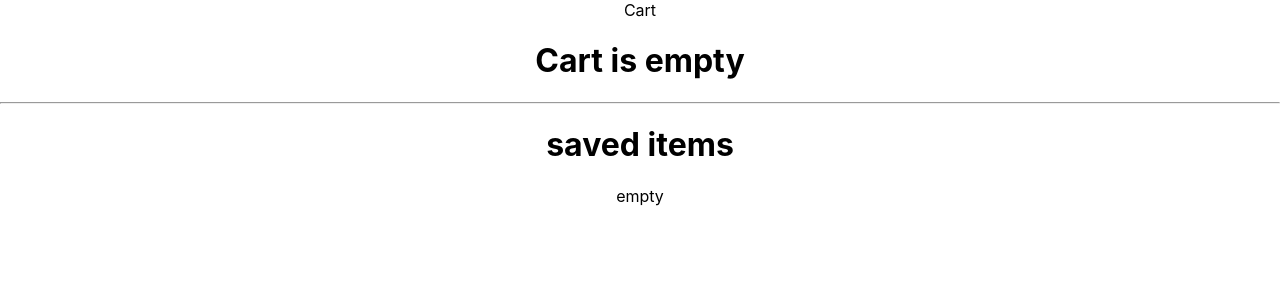
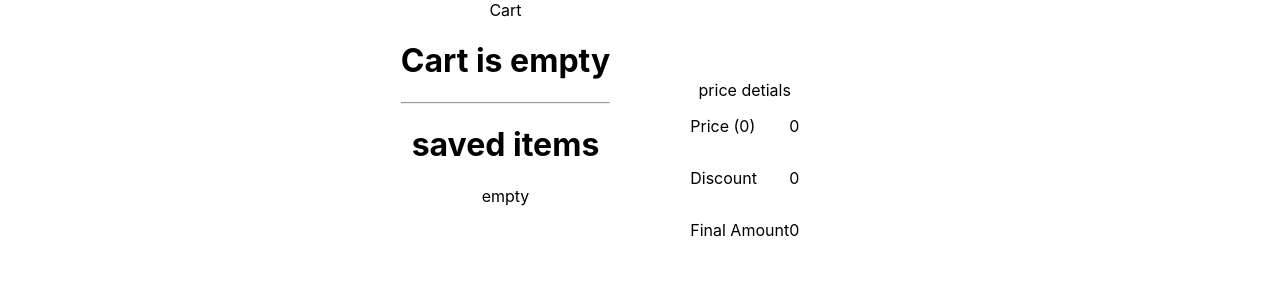
Before and after one commit to BALAJI141031/roc8-sprint-cart-feature, a React (Create React App) app: page /cart in a window 1280 px wide. Shown: the top 300 px of the page. Built offline with nearby package versions, Linux system fonts and the light colour scheme.

Commit message:
feat:price card

```diff
--- a/src/components/cartItem.js
+++ b/src/components/cartItem.js
@@ -1,15 +1,18 @@
 import React from 'react'
 import {useState,useReducer} from 'react'
 import {useCart} from '../context.js/cart'
-function CartItem({cartItem}) {
+function CartItem({cartItem,setSum,setDiscount}) {
     const {dispatchCart}=useCart()
 
     const setCounterCb=(counter,action)=>{
-        console.log(action.type)
 
         if(action.type==="increase"){
+            setSum((prevSum)=>prevSum+cartItem.price)
+            setDiscount((prevDiscount)=>prevDiscount+cartItem.discount)
             return counter=counter+1
         }else{
+            setSum((prevSum)=>prevSum-cartItem.price)
+            setDiscount((prevDiscount)=>prevDiscount-cartItem.discount)
             return counter=counter-1
         }
     }
@@ -24,16 +27,20 @@ function CartItem({cartItem}) {
                 +
             </button>
             <p>{counter}</p>
-             <button disabled={counter<=0?true:false} onClick={()=>setCounter({type:"decrease"})}>
+             <button disabled={counter<=1?true:false} onClick={()=>setCounter({type:"decrease"})}>
                 -
             </button>
             </div>
-            <button onClick={()=>dispatchCart({type:"remove",payload:cartItem.id})}>Remove</button>
-            <button onClick={()=>dispatchCart({type:"save",payload:cartItem})}>Save For Later</button>
-
-            {
-
-            }
+            <button onClick={()=>{
+                setSum((prevSum)=>prevSum -counter*cartItem.price)
+                setDiscount((prevDiscount)=>prevDiscount-counter*cartItem.discount)
+                dispatchCart({type:"remove",payload:cartItem.id})}
+                }>Remove</button>
+            <button onClick={()=>{
+                dispatchCart({type:"save",payload:cartItem})
+                setDiscount((prevDiscount)=>prevDiscount-cartItem.discount)
+                setSum((prevSum)=>prevSum -cartItem.price)
+                }}>Save For Later</button>
         </div>
   )
 }
--- a/src/components/savedItem.js
+++ b/src/components/savedItem.js
@@ -1,12 +1,16 @@
 import React from 'react'
 import {useCart} from '../context.js/cart'
-function SavedItem({savedItem}) {
+function SavedItem({savedItem,setSum}) {
     const {dispatchCart}=useCart()
   return (
     <div>
         <img src={savedItem.imageUrl}/>
         <p>{savedItem.brand}</p>
-        <button onClick={()=>dispatchCart({type:"cart",payload:savedItem,falg:true})}>Move TO cart</button>
+        <button onClick={()=>{
+            dispatchCart({type:"cart",payload:savedItem,falg:true})
+            setSum((prevSum)=>prevSum +savedItem.price)
+        }
+            }>Move TO cart</button>
     </div>
   )
 }
--- a/src/context.js/cart.js
+++ b/src/context.js/cart.js
@@ -15,7 +15,6 @@ const CartProvider = ({ children }) => {
           ...cartState,
           cart: [...cartState.cart,action.payload],
           saved:savedItemsFromCart
-        //   cartCount: action.payload.cartCount,
         };
       case "remove":
         const filteredItems=cartState.cart.filter((product)=>product.id!==action.payload)
--- a/src/db.js
+++ b/src/db.js
@@ -8,6 +8,7 @@ export let dbProducts= {
         idealFor:"men",
         brand:"roadster",
         price:500,
+        discount:100,
         },
          {
         id:uuid(),
@@ -15,7 +16,8 @@ export let dbProducts= {
         sizes:"XL",
         idealFor:"men",
         brand:"roadster",
-        price:800
+        price:800,
+        discount:200,
         },
         ,
          {
@@ -24,7 +26,8 @@ export let dbProducts= {
         sizes:"M",
         idealFor:"men",
         brand:"roadster",
-        price:600
+        price:600,
+        discount:300,
         },
         ,
          {
@@ -33,7 +36,8 @@ export let dbProducts= {
         sizes:"M",
         idealFor:"men",
         brand:"wrogn",
-        price:700
+        price:700,
+        discount:200,
         },
         ,
          {
@@ -42,7 +46,8 @@ export let dbProducts= {
         sizes:"L",
         idealFor:"children",
         brand:"wrogn",
-        price:1500
+        price:1500,
+        discount:400,
         },
         ,
          {
@@ -51,7 +56,8 @@ export let dbProducts= {
         sizes:"L",
         idealFor:"women",
         brand:"allensolly",
-        price:2500
+        price:2500,
+        discount:400,
         },
         ,
          {
@@ -60,7 +66,8 @@ export let dbProducts= {
         sizes:"S",
         idealFor:"women",
         brand:"allensolly",
-        price:3500
+        price:3500,
+        discount:500,
         },
     ]
 }
--- a/src/index.css
+++ b/src/index.css
@@ -30,3 +30,18 @@ img{
 .quantity-section > button{
   margin: 10px;
 }
+
+.cart-section{
+  display: flex;
+  justify-content: center;
+}
+
+.cart-section > div:nth-child(2){
+  margin:5rem
+}
+
+.flex-div{
+  display: flex;
+  align-items: center;
+  justify-content: space-between;
+}
--- a/src/routes/cart.js
+++ b/src/routes/cart.js
@@ -3,21 +3,53 @@ import {useCart} from '../context.js/cart'
 import Products from './products'
 import CartItem from '../components/cartItem'
 import SavedItem from '../components/savedItem'
+import {useState} from 'react'
 function Cart() {
 
     const {cart,saved}=useCart()
+    let cartInitialPrice
+    let initialDiscount
+    if(cart.length!==0){
+        cartInitialPrice=cart.reduce((acc,item)=>acc+item.price,0)
+    }else{
+        cartInitialPrice=0
+    }
+    if(cart.length!==0){
+        initialDiscount=cart.reduce((acc,item)=>acc+item.discount,0)
+    }else{
+        initialDiscount=0
+    }
+    const [sum,setSum]=useState(cartInitialPrice)
+    const [discount,setDiscount]=useState(initialDiscount)
   return (
-    <div>
+   <div className='cart-section'> <div>
         Cart
         {cart.length !==0 ? cart.map((cartItem)=>{
-            return <CartItem cartItem={cartItem} key={cartItem.id}/>
+            return <CartItem cartItem={cartItem} key={cartItem.id} setSum={setSum} setDiscount={setDiscount}/>
         }) :<div><h1>Cart is empty</h1></div>}
         <div>
             <hr/>
         <h1>saved items</h1>
         {saved.length!==0 ?
-        saved.map((savedItem)=><SavedItem savedItem={savedItem} key={savedItem.id}/>):"empty"
+        saved.map((savedItem)=><SavedItem savedItem={savedItem} key={savedItem.id} setSum={setSum} setDiscount={setDiscount}/>):"empty"
     }
+    </div>
+
+    </div>
+    <div>
+        price detials
+        <div className='flex-div'>
+        <p>Price ({cart.length})</p>
+        <p>{sum}</p>
+      </div>
+      <div className='flex-div'>
+        <p>Discount</p>
+        <p>{discount}</p>
+      </div>
+      <div className='flex-div'>
+        <p>Final Amount</p>
+        <p>{sum-discount}</p>
+      </div>
     </div>
     </div>
   )
```
